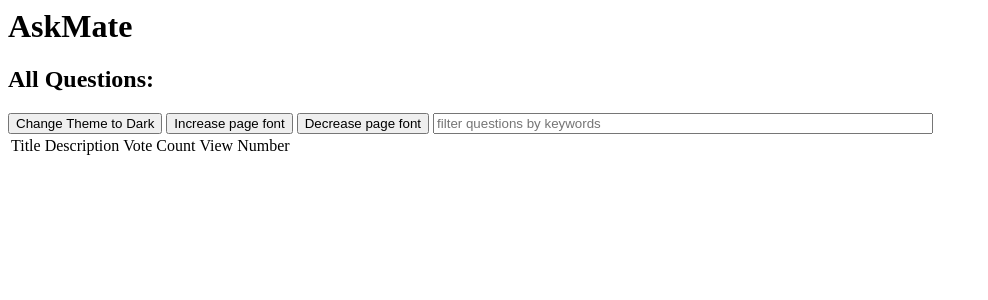
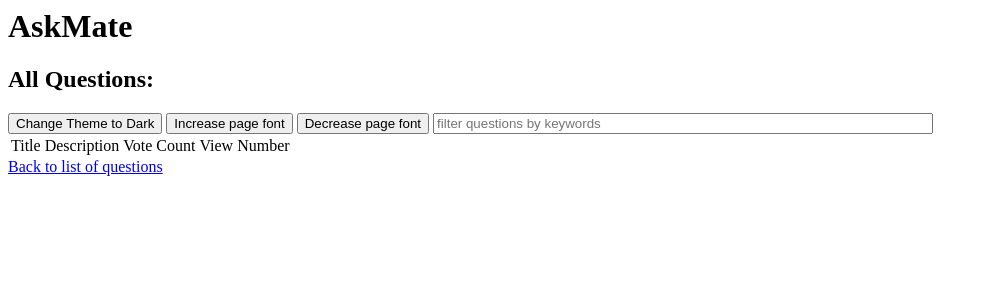
Before and after one commit to snowymountainpass/AskMate, a Python web app: template templates/bonus_questions.html in a window 1280 px wide. Shown: the top 300 px of the page, without its empty margins (0-988 px from the left). Run offline with Jinja, Linux system fonts and the light colour scheme; the template is opened without the code that fills it, so the values that code supplies are empty.

Commit message:
link to index from bonus questions

```diff
--- a/templates/bonus_questions.html
+++ b/templates/bonus_questions.html
@@ -34,5 +34,6 @@
                 {% endfor %}
             </tbody>
         </table>
+    <a href="{{ url_for( 'index' ) }}" class="btn btn-primary">Back to list of questions</a>
     </body>
 </html>
```
